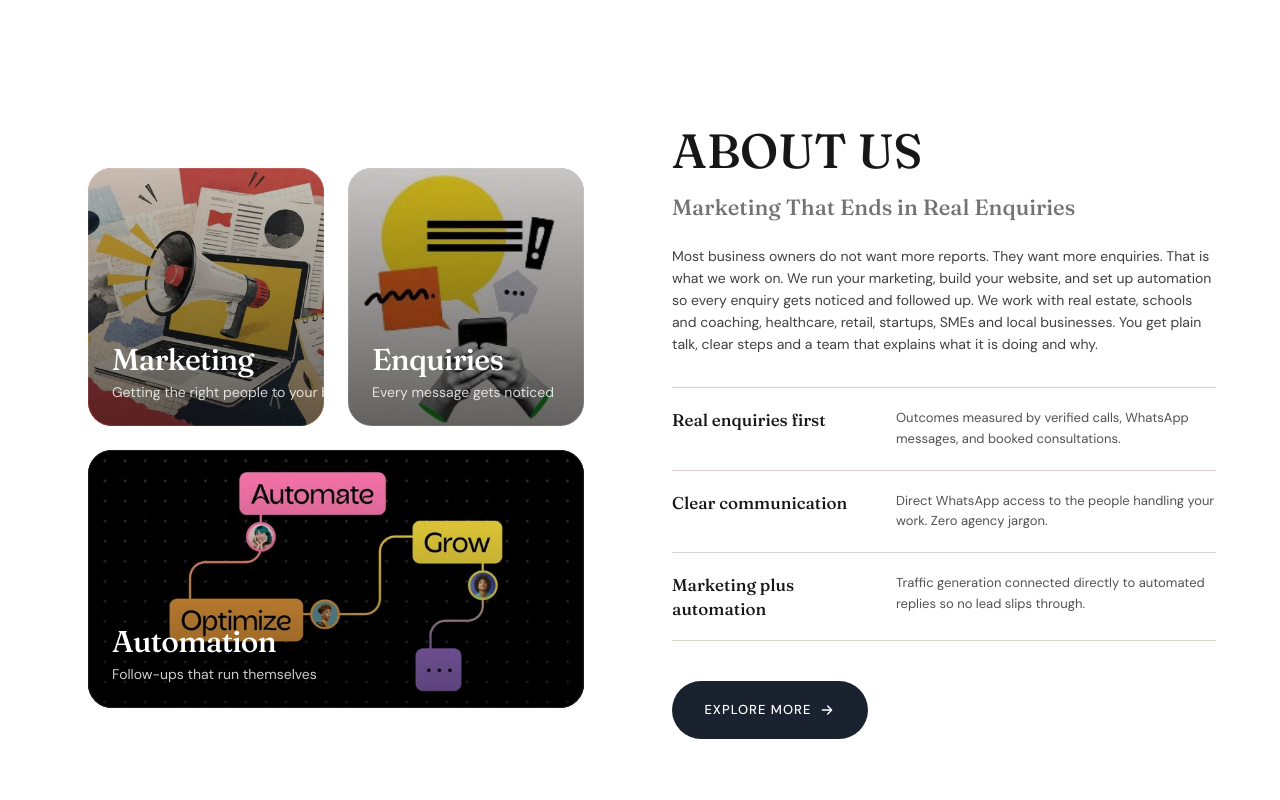
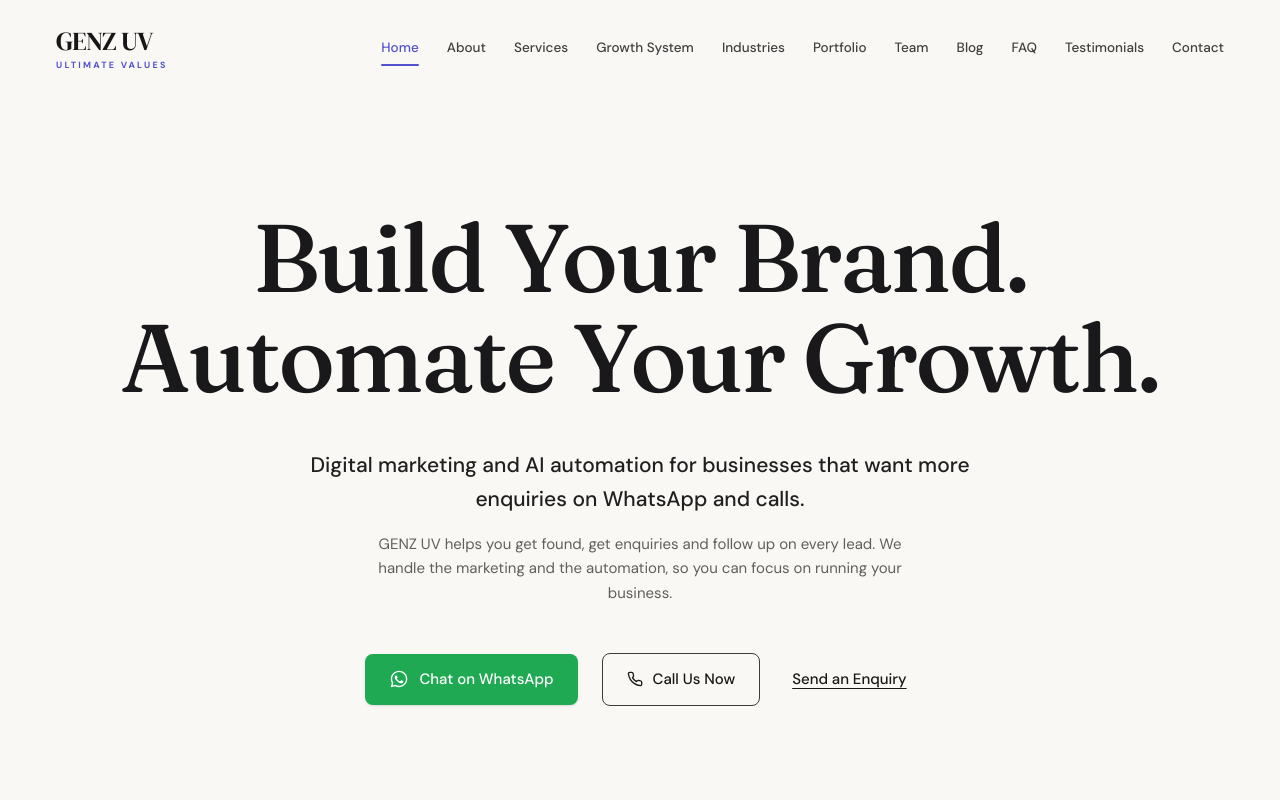
Before and after one commit to Abu-sid07/GENZUV-Lan, a Next.js app: page / in a window 1280 px wide. Shown: the top 800 px of the page. Built offline with nearby package versions, Linux system fonts and the light colour scheme.

Commit message:
hero section created

```diff
--- a/app/globals.css
+++ b/app/globals.css
@@ -1,7 +1,7 @@
 @import "tailwindcss";
 
 :root {
-  --background: #ffffff;
+  --background: #FAF8F5;
   --foreground: #171717;
 }
 
@@ -10,10 +10,11 @@
   --color-foreground: var(--foreground);
   --font-sans: var(--font-dm-sans);
   --font-heading: var(--font-fraunces);
+  --font-serif: var(--font-dm-serif);
 }
 
 body {
-  background: #ffffff;
+  background: #FAF8F5;
   color: #171717;
   font-family: var(--font-dm-sans), sans-serif;
 }
--- a/app/layout.tsx
+++ b/app/layout.tsx
@@ -1,5 +1,5 @@
 import type { Metadata } from "next";
-import { DM_Sans, Fraunces } from "next/font/google";
+import { DM_Sans, Fraunces, DM_Serif_Display } from "next/font/google";
 import "./globals.css";
 
 const dmSans = DM_Sans({
@@ -11,19 +11,26 @@ const dmSans = DM_Sans({
 const fraunces = Fraunces({
   variable: "--font-fraunces",
   subsets: ["latin"],
-  weight: ["500"],
+  weight: ["400", "500", "600", "700"],
+});
+
+const dmSerif = DM_Serif_Display({
+  variable: "--font-dm-serif",
+  subsets: ["latin"],
+  weight: ["400"],
 });
 
 export const metadata: Metadata = {
-  title: "Create Next App",
-  description: "Generated by create next app",
+  title: "GENZ UV | Digital Marketing & AI Automation",
+  description:
+    "Digital marketing and AI automation for businesses that want more enquiries on WhatsApp and calls.",
 };
 
 export default function RootLayout({ children }: LayoutProps<"/">) {
   return (
     <html
       lang="en"
-      className={`${dmSans.variable} ${fraunces.variable} h-full antialiased`}
+      className={`${dmSans.variable} ${fraunces.variable} ${dmSerif.variable} h-full antialiased`}
     >
       <body suppressHydrationWarning className="min-h-full flex flex-col">
         {children}
--- a/app/page.tsx
+++ b/app/page.tsx
@@ -1,3 +1,5 @@
+import Navbar from "@/components/ui/navbar";
+import Hero from "@/components/ui/hero";
 import About from "@/components/ui/About";
 import Testimonials from "@/components/ui/testimonials";
 import Growth from "@/components/ui/growth";
@@ -6,13 +8,16 @@ import ServiceCards from "@/components/ui/service-cards";
 
 export default function Home() {
   return (
+    <>
+      <Navbar />
       <main>
+        <Hero />
         <About />
         <ServiceCards />
         <Growth />
         <Projects />
         <Testimonials />
-
       </main>
+    </>
   );
 }
--- a/components/ui/About.tsx
+++ b/components/ui/About.tsx
@@ -64,7 +64,7 @@ const AboutUs: React.FC = () => {
   return (
     <section
       id="about"
-      className="w-full border-b border-[#D9D3C5] bg-[#fffff] px-6 py-20 font-['DM_Sans'] md:px-16 md:py-[120px]"
+      className="w-full border-b border-[#D9D3C5] bg-[#FAF8F5] px-6 py-20 font-['DM_Sans'] md:px-16 md:py-[120px]"
     >
       <style>{`@import url('https://fonts.googleapis.com/css2?family=DM+Sans:wght@400;500&family=DM+Serif+Display&display=swap');`}</style>
 
--- /dev/null
+++ b/components/ui/hero.tsx
@@ -0,0 +1,101 @@
+"use client";
+
+import React from "react";
+import { LazyMotion, domAnimation, m } from "motion/react";
+
+export default function Hero() {
+  return (
+    <LazyMotion features={domAnimation}>
+      <section className="relative w-full overflow-hidden bg-[#FAF8F5] px-6 pt-16 pb-28 text-center sm:pt-24 sm:pb-36 md:pt-28 md:pb-40">
+        <div className="mx-auto max-w-[1200px]">
+          {/* Main Headline */}
+          <m.h1
+            initial={{ opacity: 0, y: 24 }}
+            animate={{ opacity: 1, y: 0 }}
+            transition={{ duration: 0.6, ease: [0.16, 1, 0.3, 1] }}
+            className="font-serif text-5xl font-normal tracking-[-0.025em] text-[#19181A] sm:text-7xl md:text-8xl lg:text-[96px] lg:leading-[1.04]"
+          >
+            Build Your Brand.
+            <br />
+            Automate Your Growth.
+          </m.h1>
+
+          {/* Primary Subtitle */}
+          <m.p
+            initial={{ opacity: 0, y: 18 }}
+            animate={{ opacity: 1, y: 0 }}
+            transition={{ duration: 0.6, delay: 0.15, ease: [0.16, 1, 0.3, 1] }}
+            className="mx-auto mt-8 max-w-[680px] text-base font-medium leading-relaxed text-[#1F1F1F] sm:mt-10 sm:text-lg md:text-[21px]"
+          >
+            Digital marketing and AI automation for businesses that want more enquiries
+            on WhatsApp and calls.
+          </m.p>
+
+          {/* Secondary Description */}
+          <m.p
+            initial={{ opacity: 0, y: 18 }}
+            animate={{ opacity: 1, y: 0 }}
+            transition={{ duration: 0.6, delay: 0.25, ease: [0.16, 1, 0.3, 1] }}
+            className="mx-auto mt-4 max-w-[560px] text-[13.5px] leading-relaxed text-[#615F5B] sm:text-[15px]"
+          >
+            GENZ UV helps you get found, get enquiries and follow up on every lead. We handle the
+            marketing and the automation, so you can focus on running your business.
+          </m.p>
+
+          {/* CTA Buttons Row */}
+          <m.div
+            initial={{ opacity: 0, y: 18 }}
+            animate={{ opacity: 1, y: 0 }}
+            transition={{ duration: 0.6, delay: 0.35, ease: [0.16, 1, 0.3, 1] }}
+            className="mt-10 flex flex-wrap items-center justify-center gap-4 sm:mt-12 sm:gap-6"
+          >
+            {/* WhatsApp Button */}
+            <a
+              href="https://wa.me/"
+              target="_blank"
+              rel="noopener noreferrer"
+              className="inline-flex items-center gap-2.5 rounded-lg bg-[#1EA952] px-6 py-3.5 text-[15px] font-medium text-white shadow-sm transition-all duration-200 hover:bg-[#189146] hover:shadow-md focus:outline-none"
+            >
+              <svg
+                viewBox="0 0 24 24"
+                fill="currentColor"
+                className="h-5 w-5"
+                aria-hidden="true"
+              >
+                <path d="M12.04 2C6.58 2 2.13 6.45 2.13 11.91C2.13 13.66 2.59 15.36 3.45 16.86L2.05 22L7.3 20.62C8.75 21.41 10.38 21.83 12.04 21.83C17.5 21.83 21.95 17.38 21.95 11.92C21.95 9.27 20.92 6.78 19.05 4.9C17.18 3.03 14.69 2 12.04 2ZM12.04 20.15C10.56 20.15 9.11 19.76 7.85 19.01L7.55 18.83L4.43 19.65L5.26 16.61L5.06 16.3C4.24 14.99 3.8 13.47 3.8 11.91C3.8 7.37 7.5 3.67 12.05 3.67C14.25 3.67 16.32 4.53 17.88 6.09C19.44 7.65 20.3 9.72 20.3 11.92C20.29 16.46 16.59 20.15 12.04 20.15ZM16.57 14.33C16.32 14.21 15.09 13.6 14.86 13.52C14.64 13.44 14.47 13.4 14.3 13.65C14.13 13.9 13.64 14.48 13.49 14.65C13.34 14.82 13.19 14.84 12.94 14.72C12.69 14.59 11.89 14.33 10.94 13.48C10.2 12.82 9.7 12 9.55 11.75C9.4 11.5 9.53 11.37 9.66 11.24C9.77 11.13 9.91 10.95 10.03 10.81C10.15 10.67 10.19 10.56 10.27 10.4C10.35 10.23 10.31 10.09 10.25 9.97C10.19 9.84 9.69 8.62 9.48 8.12C9.28 7.63 9.07 7.7 8.91 7.69C8.76 7.68 8.59 7.68 8.42 7.68C8.25 7.68 7.97 7.74 7.74 7.99C7.51 8.24 6.86 8.85 6.86 10.09C6.86 11.33 7.77 12.52 7.9 12.69C8.03 12.86 9.69 15.42 12.23 16.52C12.83 16.78 13.3 16.94 13.67 17.06C14.28 17.25 14.83 17.22 15.27 17.16C15.76 17.09 16.77 16.55 16.98 15.96C17.19 15.37 17.19 14.87 17.13 14.76C17.07 14.65 16.82 14.46 16.57 14.33Z" />
+              </svg>
+              <span>Chat on WhatsApp</span>
+            </a>
+
+            {/* Call Us Now Button */}
+            <a
+              href="tel:+1234567890"
+              className="inline-flex items-center gap-2.5 rounded-lg border border-[#3E3C38] bg-transparent px-6 py-3.5 text-[15px] font-medium text-[#1A1918] transition-all duration-200 hover:bg-white/60 focus:outline-none"
+            >
+              <svg
+                viewBox="0 0 24 24"
+                fill="none"
+                stroke="currentColor"
+                strokeWidth="2"
+                strokeLinecap="round"
+                strokeLinejoin="round"
+                className="h-4 w-4"
+              >
+                <path d="M22 16.92v3a2 2 0 0 1-2.18 2 19.79 19.79 0 0 1-8.63-3.07 19.5 19.5 0 0 1-6-6 19.79 19.79 0 0 1-3.07-8.67A2 2 0 0 1 4.11 2h3a2 2 0 0 1 2 1.72 12.84 12.84 0 0 0 .7 2.81 2 2 0 0 1-.45 2.11L8.09 9.91a16 16 0 0 0 6 6l1.27-1.27a2 2 0 0 1 2.11-.45 12.84 12.84 0 0 0 2.81.7A2 2 0 0 1 22 16.92z" />
+              </svg>
+              <span>Call Us Now</span>
+            </a>
+
+            {/* Send an Enquiry Link */}
+            <a
+              href="#contact"
+              className="inline-flex items-center px-2 py-2 text-[15px] font-medium text-[#1A1918] underline underline-offset-4 decoration-[#1A1918] transition-colors duration-200 hover:text-neutral-600 hover:decoration-neutral-600"
+            >
+              Send an Enquiry
+            </a>
+          </m.div>
+        </div>
+      </section>
+    </LazyMotion>
+  );
+}
--- /dev/null
+++ b/components/ui/navbar.tsx
@@ -0,0 +1,113 @@
+"use client";
+
+import React, { useState } from "react";
+
+const NAV_LINKS = [
+  { name: "Home", href: "#", active: true },
+  { name: "About", href: "#about" },
+  { name: "Services", href: "#services" },
+  { name: "Growth System", href: "#growth" },
+  { name: "Industries", href: "#industries" },
+  { name: "Portfolio", href: "#portfolio" },
+  { name: "Team", href: "#team" },
+  { name: "Blog", href: "#blog" },
+  { name: "FAQ", href: "#faq" },
+  { name: "Testimonials", href: "#testimonials" },
+  { name: "Contact", href: "#contact" },
+];
+
+export default function Navbar() {
+  const [mobileMenuOpen, setMobileMenuOpen] = useState(false);
+
+  return (
+    <header className="w-full bg-[#FAF8F5]">
+      <div className="mx-auto flex max-w-[1400px] items-center justify-between px-6 py-6 sm:px-10 lg:px-14">
+        {/* Brand / Logo */}
+        <a href="#" className="flex flex-col items-start select-none">
+          <span className="font-serif text-2xl font-medium tracking-tight text-[#171717] sm:text-[26px]">
+            GENZ UV
+          </span>
+          <span className="text-[9px] font-bold tracking-[0.25em] text-[#5252CF] uppercase">
+            ULTIMATE VALUES
+          </span>
+        </a>
+
+        {/* Desktop Navigation Links */}
+        <nav className="hidden items-center gap-5 xl:gap-7 lg:flex">
+          {NAV_LINKS.map((link) => (
+            <a
+              key={link.name}
+              href={link.href}
+              className={`relative py-1 text-[13.5px] font-medium transition-colors duration-150 ${
+                link.active
+                  ? "text-[#5252CF]"
+                  : "text-neutral-700 hover:text-neutral-950"
+              }`}
+            >
+              {link.name}
+              {link.active && (
+                <span className="absolute -bottom-1 left-0 right-0 h-[2px] rounded-full bg-[#5252CF]" />
+              )}
+            </a>
+          ))}
+        </nav>
+
+        {/* Mobile Hamburger Button */}
+        <div className="flex items-center lg:hidden">
+          <button
+            type="button"
+            onClick={() => setMobileMenuOpen(!mobileMenuOpen)}
+            className="inline-flex items-center justify-center rounded-lg p-2 text-neutral-700 hover:bg-neutral-200/50 focus:outline-none"
+            aria-expanded={mobileMenuOpen}
+            aria-label="Toggle navigation menu"
+          >
+            <svg
+              className="h-6 w-6"
+              fill="none"
+              stroke="currentColor"
+              viewBox="0 0 24 24"
+            >
+              {mobileMenuOpen ? (
+                <path
+                  strokeLinecap="round"
+                  strokeLinejoin="round"
+                  strokeWidth={2}
+                  d="M6 18L18 6M6 6l12 12"
+                />
+              ) : (
+                <path
+                  strokeLinecap="round"
+                  strokeLinejoin="round"
+                  strokeWidth={2}
+                  d="M4 6h16M4 12h16M4 18h16"
+                />
+              )}
+            </svg>
+          </button>
+        </div>
+      </div>
+
+      {/* Mobile Menu Dropdown */}
+      {mobileMenuOpen && (
+        <div className="border-b border-[#E5E0D8] bg-[#FAF8F5] px-6 py-4 shadow-lg lg:hidden">
+          <nav className="flex flex-col space-y-3">
+            {NAV_LINKS.map((link) => (
+              <a
+                key={link.name}
+                href={link.href}
+                onClick={() => setMobileMenuOpen(false)}
+                className={`py-1 text-sm font-medium ${
+                  link.active
+                    ? "font-semibold text-[#4F46E5]"
+                    : "text-neutral-700 hover:text-neutral-900"
+                }`}
+              >
+                {link.name}
+              </a>
+            ))}
+          </nav>
+        </div>
+      )}
+    </header>
+  );
+}
--- a/components/ui/projects.tsx
+++ b/components/ui/projects.tsx
@@ -39,7 +39,7 @@ const projects = [
 
 export default function Projects() {
   return (
-    <section className="bg-white py-24 text-slate-900 sm:py-32">
+    <section id="portfolio" className="border-b border-[#D9D3C5] bg-[#FAF8F5] py-24 text-slate-900 sm:py-32">
       <div className="container mx-auto px-4 sm:px-6 lg:px-8">
         <div className="mb-16 flex flex-col items-start justify-between gap-6 md:flex-row md:items-end">
           <div className="max-w-2xl">
--- a/components/ui/service-cards.tsx
+++ b/components/ui/service-cards.tsx
@@ -147,7 +147,7 @@ function ServiceCard({
 
 export default function ServiceCards() {
   return (
-    <section className="border-b border-[#D9D3C5] bg-white px-6 py-16 sm:py-20">
+    <section id="services" className="border-b border-[#D9D3C5] bg-[#FAF8F5] px-6 py-16 sm:py-20">
       <div className="mx-auto max-w-[1200px]">
         <header className="mb-12 max-w-[720px] sm:mb-16">
           <h2 className="font-heading text-3xl leading-[1.08] tracking-[-0.035em] text-[#292722] sm:text-4xl">
--- a/components/ui/testimonials.tsx
+++ b/components/ui/testimonials.tsx
@@ -101,7 +101,7 @@ const thirdColumn = testimonials.slice(6, 9);
 
 export const Testimonials = () => {
   return (
-    <section className="relative my-20 bg-white text-slate-900">
+    <section id="testimonials" className="relative py-20 bg-[#FAF8F5] text-slate-900">
       <div className="container z-10 mx-auto">
         <motion.div
           initial={{ opacity: 0, y: 20 }}
```
Also changed, not shown: components/ui/growth.tsx (+4 -3 lines). Lines whose indentation alone changed are shown as unchanged.
